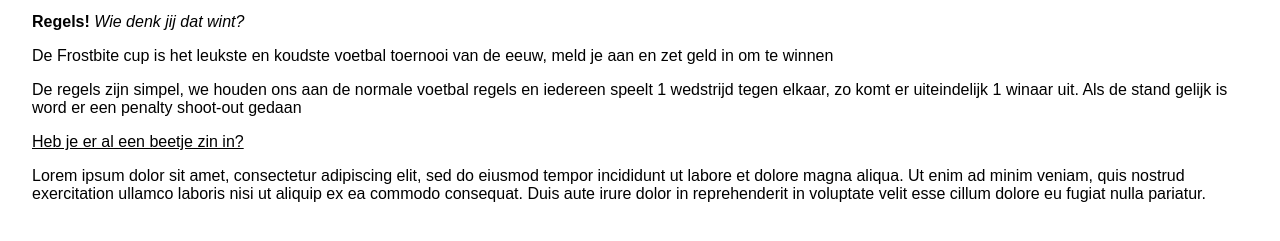
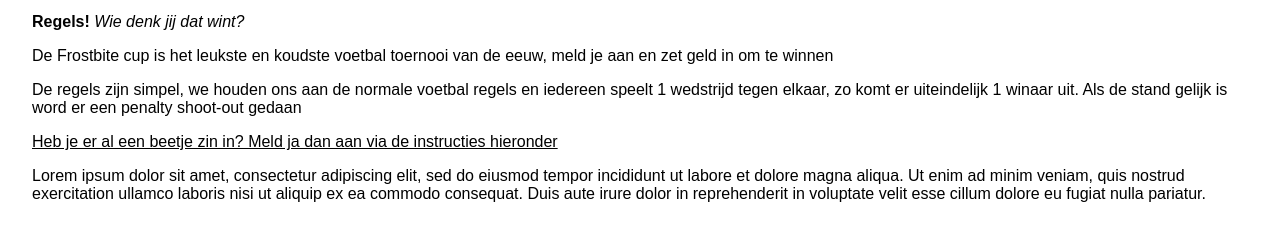
Before and after one commit to Tuur06/Weekopdracht3, a plain HTML site: page index.html in a window 1280 px wide. Shown: the part 257-498 px from the top of the page. Drawn offline with Linux system fonts and the light colour scheme.

Commit message:
WebLab Run 24-11-2026 09:50:02 (UTC+01:00)

```diff
--- a/index.html
+++ b/index.html
@@ -29,5 +29,6 @@
 <i>Wie denk jij dat wint?</i>
 <p>De Frostbite cup is het leukste en koudste voetbal toernooi van de eeuw, meld je aan en zet geld in om te winnen</p>
 <p>De regels zijn simpel, we houden ons aan de normale voetbal regels en iedereen speelt 1 wedstrijd tegen elkaar, zo komt er uiteindelijk 1 winaar uit. Als de stand gelijk is word er een penalty shoot-out gedaan</p>
-<u>Heb je er al een beetje zin in?</u>
+<u>Heb je er al een beetje zin in? Meld ja dan aan via de instructies hieronder</u>
 <p> Lorem ipsum dolor sit amet, consectetur adipiscing elit, sed do eiusmod tempor incididunt ut labore et dolore magna aliqua. Ut enim ad minim veniam, quis nostrud exercitation ullamco laboris nisi ut aliquip ex ea commodo consequat. Duis aute irure dolor in reprehenderit in voluptate velit esse cillum dolore eu fugiat nulla pariatur.</p>
+</header>
```
Also changed, not shown: 1 other file.
